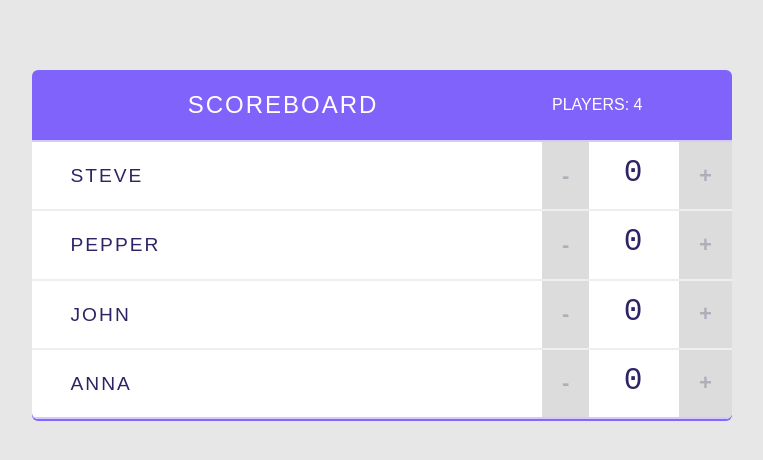
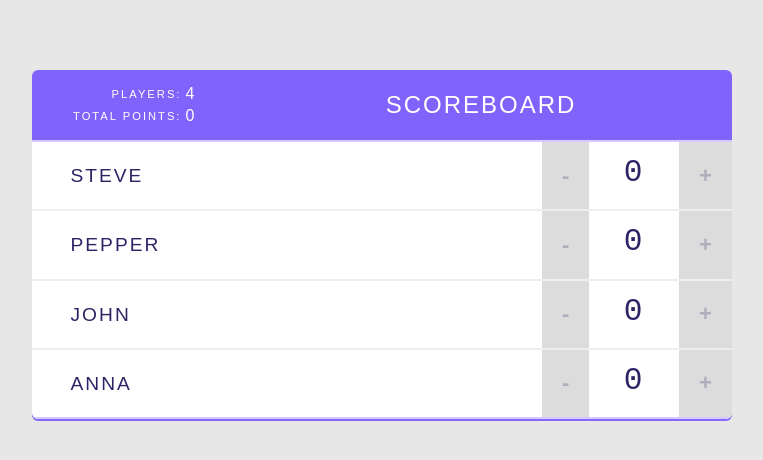
Before and after one commit to SteveMustanski/scoreboard-react, a React (Create React App) app: page / in a window 1280 px wide. Shown: the top 460 px of the page, without its empty margins (258-1021 px from the left). Built offline with nearby package versions, Linux system fonts and the light colour scheme.

Commit message:
added stats component and passed total players

```diff
--- a/src/components/App.js
+++ b/src/components/App.js
@@ -50,7 +50,7 @@ class App extends Component {
       <div className="scoreboard">
         <Header
           title="Scoreboard"
-          totalPlayers={this.state.players.length}
+          players={this.state.players}
         />
 
         {/* Players list */}
--- a/src/components/Header.js
+++ b/src/components/Header.js
@@ -1,10 +1,11 @@
 import React from 'react';
+import Stats from './Stats';
 
 const Header = (props) => {
   return (
     <header>
+    <Stats players={props.players}/>
       <h1>{ props.title }</h1>
-      <span className="stats">Players: {props.totalPlayers}</span>
     </header>
   );
 }
--- /dev/null
+++ b/src/components/Stats.js
@@ -0,0 +1,23 @@
+import React from 'react';
+
+const Stats = (props) => {
+
+const totalPlayers = props.players.length;
+
+  return (
+    <table className="stats">
+      <tbody>
+        <tr>
+          <td>Players:</td>
+          <td>{ totalPlayers }</td>
+        </tr>
+        <tr>
+          <td>Total Points:</td>
+          <td>0</td>
+        </tr>
+      </tbody>
+    </table>
+  );
+}
+
+export default Stats;
```
